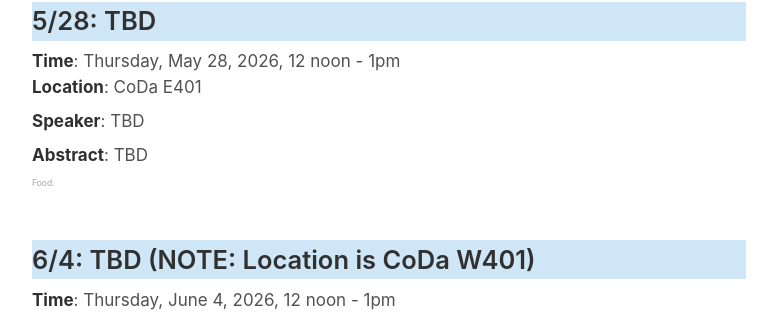
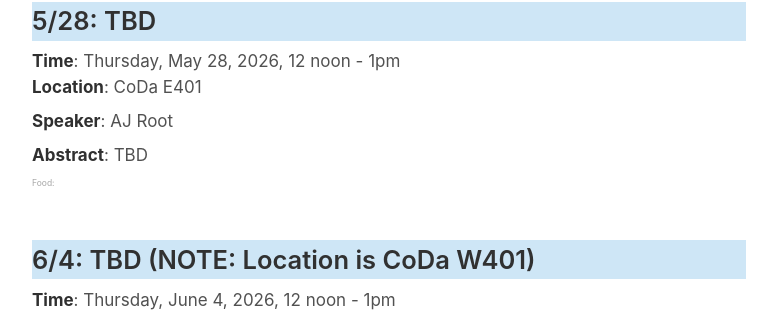
Before and after one commit to software-research-lunch/software-research-lunch.github.io, a Jekyll site: the page built from index.html, in a window 1280 px wide and 900 px high, scrolled down 3440 px. Shown: the part 370-682 px from the top of the window, without its empty margins (251-1028 px from the left). Built offline with Jekyll 4.4.1, drawn with Linux system fonts in a browser that asks for light colours.

Commit message:
_data: add placeholder for AJ

```diff
--- a/_data/schedule.yml
+++ b/_data/schedule.yml
@@ -82,7 +82,7 @@ For testing unsafe library APIs, we develop Rust semantic-aware synthesizers tha
     - date: "2026-5-28"
       abstract: "TBD"
       title: "TBD"
-      speaker: "TBD"
+      speaker: "AJ Root"
       bio: "TBD"
     - date: "2026-6-4"
       abstract: "TBD"
```
